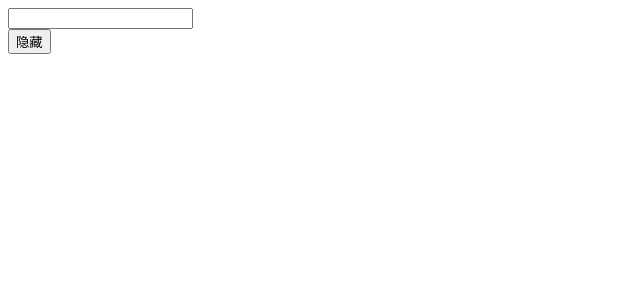
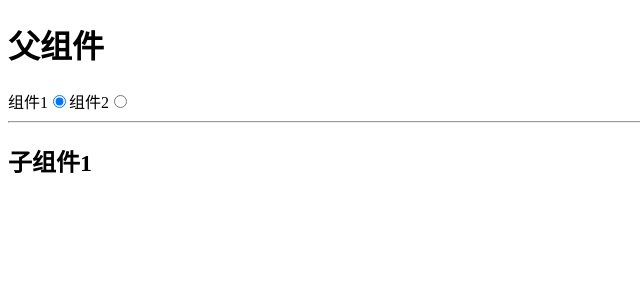
Before and after one commit to xmj12345/qwert, a Vue app: page / in a window 1280 px wide. Shown: the top 300 px of the page, without its empty margins (0-640 px from the left). Built offline with nearby package versions, Linux system fonts and the light colour scheme; the HTML template or start-up script is replaced by a standard one.

Commit message:
111111111

```diff
--- a/src/App.vue
+++ b/src/App.vue
@@ -1,9 +1,7 @@
 <template>
-  <keep-alive>
-    <CommonHead v-if="isShow"/>
-  </keep-alive>
 
-  <button @click="isShow=!isShow">{{ isShow? '隐藏':'显示' }}</button>
+    <CommonHead/>
+
 </template>
 
 <script>
@@ -11,7 +9,7 @@ import CommonHead from './components/CommonHead.vue'
 export default {
   data() {
     return {
-      isShow: true
+
     }
   },
   components: {
--- /dev/null
+++ b/src/components/CommonChild1.vue
@@ -0,0 +1,15 @@
+<template>
+    <div>
+        <h2>子组件1</h2>
+    </div>
+</template>
+
+<script>
+    export default {
+
+    }
+</script>
+
+<style lang="scss" scoped>
+
+</style>
--- /dev/null
+++ b/src/components/CommonChild2.vue
@@ -0,0 +1,15 @@
+<template>
+    <div>
+        <h2>子组件2</h2>
+    </div>
+</template>
+
+<script>
+    export default {
+
+    }
+</script>
+
+<style lang="scss" scoped>
+
+</style>
--- a/src/components/commonHead.vue
+++ b/src/components/commonHead.vue
@@ -1,33 +1,27 @@
 <template>
     <div>
-        <input type="text" v-model="inputText">
+        <h1>父组件</h1>
+        <label for="CommonChild1">组件1</label>
+        <input type="radio" value="CommonChild1" id="CommonChild1" v-model="componentName">
+        <label for="CommonChild2">组件2</label>
+        <input type="radio" value="CommonChild2" id="CommonChild2" v-model="componentName">
+        <hr>
+        <component :is="componentName"></component>
     </div>
 </template>
 
 <script>
+    import CommonChild1 from './CommonChild1.vue';
+    import CommonChild2 from './CommonChild2.vue';
     export default {
         data() {
             return {
-                inputText: '',
-                timer :null
+                componentName: 'CommonChild1'
             }
         },
-        mounted () {
-            console.log('组件初始化');
-        },
-        unmounted(){
-            console.log('组件卸载')
-        },
-        activated(){
-            let timer = setInterval(() => {
-                console.log(111)
-            }, 1000);
-            this.timer = timer
-            console.log('组件激活或再次使用----activated')
-        },
-        deactivated(){
-            console.log('组件停用')
-            clearInterval(this.timer)
+        components:{
+            CommonChild1,
+            CommonChild2
         }
     }
 </script>
```
